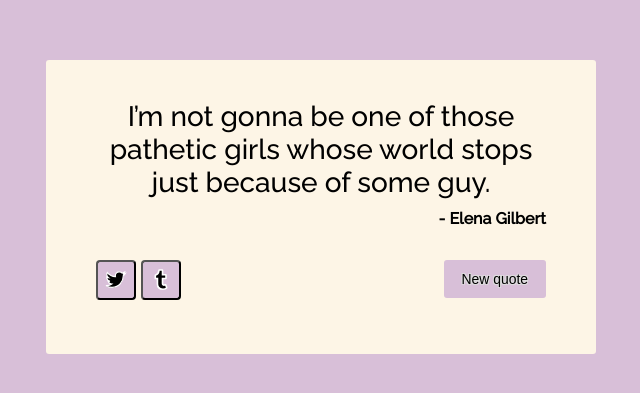
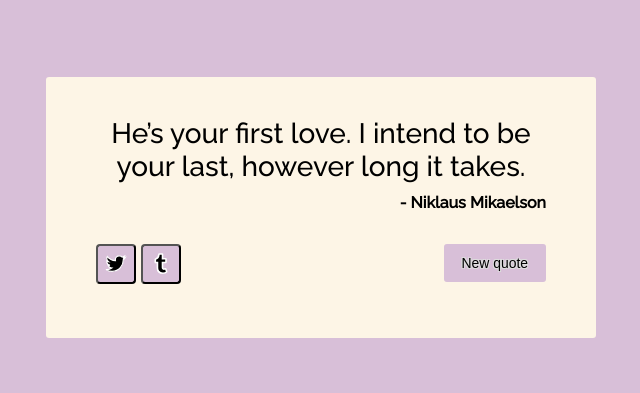
Before and after one commit to grimxreaper/react_app, a React (Create React App) app: page / in a window 1280 px wide. Shown: the part 193-586 px from the top of the page, without its empty margins (319-959 px from the left). Built offline with nearby package versions, Linux system fonts and the light colour scheme.

Commit message:
added quote

```diff
--- a/src/QuoteDB.js
+++ b/src/QuoteDB.js
@@ -26,7 +26,12 @@ const quotes = [
     {
         "quoteText": "I’m not gonna be one of those pathetic girls whose world stops just because of some guy.",
         "author": "- Elena Gilbert"
+    },
+    {
+        "quoteText": "He’s your first love. I intend to be your last, however long it takes.",
+        "author": "- Niklaus Mikaelson"
     }
+
 
 ]
 export default quotes;
```
